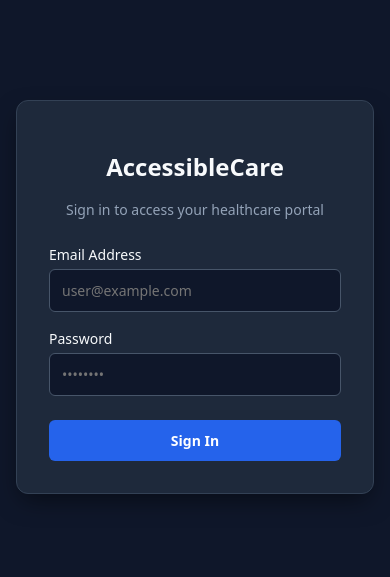
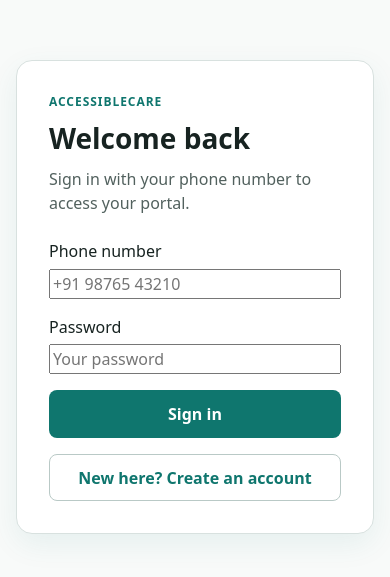
Before and after one commit to SGARVITHA/accessiblecare, a React (Vite) app in the folder accessiblecare/frontend/: page /login in a window 390 px wide. Shown: the part 125-702 px from the top of the page. Built offline with nearby package versions, Linux system fonts and the light colour scheme; no server answers.

Commit message:
Update login to phone and password with patient registration link

```diff
--- a/accessiblecare/frontend/src/pages/auth/LoginPage.tsx
+++ b/accessiblecare/frontend/src/pages/auth/LoginPage.tsx
@@ -2,169 +2,43 @@ import React, { useState } from 'react';
 import { useNavigate, useLocation } from 'react-router-dom';
 import { useAuth } from '../../hooks/useAuth';
 
-const ROLE_HOME: Record<string, string> = {
-  PATIENT: '/patient',
-  STAFF: '/staff',
-  INTERPRETER: '/interpreter',
-};
+const ROLE_HOME: Record<string, string> = { PATIENT: '/patient', STAFF: '/staff', INTERPRETER: '/interpreter' };
 
 export default function LoginPage() {
-  const [email, setEmail] = useState('');
+  const [phone, setPhone] = useState('');
   const [password, setPassword] = useState('');
   const [errorMsg, setErrorMsg] = useState<string | null>(null);
   const [submitting, setSubmitting] = useState(false);
-
   const { signIn } = useAuth();
   const navigate = useNavigate();
   const location = useLocation();
 
-  const handleSubmit = async (e: React.FormEvent) => {
-    e.preventDefault();
-    setErrorMsg(null);
-    setSubmitting(true);
-
-    const result = await signIn(email, password);
+  const handleSubmit = async (event: React.FormEvent) => {
+    event.preventDefault(); setErrorMsg(null); setSubmitting(true);
+    const result = await signIn(phone.trim(), password);
     setSubmitting(false);
-
     if (result.success && result.role) {
-      const userRole = result.role.trim().toUpperCase();
-      const roleHome = ROLE_HOME[userRole];
-
-      // Only use a previously requested path when it belongs to the user's
-      // backend-authoritative role. Never let an arbitrary URL/state bypass role routing.
+      const roleHome = ROLE_HOME[result.role.trim().toUpperCase()];
       const from = (location.state as { from?: { pathname?: string } })?.from?.pathname;
-      const rolePrefix = roleHome ? `${roleHome}/` : '';
-      const isRoleHome = from === roleHome;
-      const isRolePath = !!rolePrefix && from?.startsWith(rolePrefix);
-
-      if (roleHome && (isRoleHome || isRolePath)) {
-        navigate(from as string, { replace: true });
-      } else if (roleHome) {
-        navigate(roleHome, { replace: true });
-      } else {
-        // Defensive fallback: signIn should never return success for an unknown role.
-        setErrorMsg('Your account has an invalid AccessibleCare role. Please contact the hospital administrator.');
-      }
-    } else {
-      setErrorMsg(result.error || 'Login failed');
-    }
+      const isRolePath = !!roleHome && !!from && (from === roleHome || from.startsWith(`${roleHome}/`));
+      if (roleHome) navigate(isRolePath ? from as string : roleHome, { replace: true });
+      else setErrorMsg('Your account has an invalid AccessibleCare role.');
+    } else setErrorMsg(result.error || 'Login failed');
   };
 
   return (
-    <div
-      style={{
-        display: 'flex',
-        minHeight: '100vh',
-        alignItems: 'center',
-        justifyContent: 'center',
-        backgroundColor: '#0f172a',
-        color: '#f8fafc',
-        fontFamily: 'system-ui, -apple-system, sans-serif',
-        padding: '1rem',
-      }}
-    >
-      <div
-        style={{
-          width: '100%',
-          maxWidth: '400px',
-          padding: '2rem',
-          borderRadius: '0.75rem',
-          backgroundColor: '#1e293b',
-          boxShadow: '0 10px 25px -5px rgba(0, 0, 0, 0.5)',
-          border: '1px solid #334155',
-        }}
-      >
-        <h1 style={{ fontSize: '1.5rem', fontWeight: 600, marginBottom: '0.5rem', textAlign: 'center' }}>
-          AccessibleCare
-        </h1>
-        <p style={{ fontSize: '0.875rem', color: '#94a3b8', marginBottom: '1.5rem', textAlign: 'center' }}>
-          Sign in to access your healthcare portal
-        </p>
-
-        {errorMsg && (
-          <div
-            style={{
-              padding: '0.75rem',
-              marginBottom: '1rem',
-              backgroundColor: '#450a0a',
-              border: '1px solid #991b1b',
-              color: '#fca5a5',
-              borderRadius: '0.375rem',
-              fontSize: '0.875rem',
-            }}
-          >
-            {errorMsg}
-          </div>
-        )}
-
-        <form onSubmit={handleSubmit}>
-          <div style={{ marginBottom: '1rem' }}>
-            <label htmlFor="email" style={{ display: 'block', fontSize: '0.875rem', fontWeight: 500, marginBottom: '0.25rem' }}>
-              Email Address
-            </label>
-            <input
-              id="email"
-              type="email"
-              required
-              value={email}
-              onChange={(e) => setEmail(e.target.value)}
-              placeholder="user@example.com"
-              style={{
-                width: '100%',
-                padding: '0.625rem 0.75rem',
-                borderRadius: '0.375rem',
-                border: '1px solid #475569',
-                backgroundColor: '#0f172a',
-                color: '#f8fafc',
-                fontSize: '0.875rem',
-                boxSizing: 'border-box',
-              }}
-            />
-          </div>
-
-          <div style={{ marginBottom: '1.5rem' }}>
-            <label htmlFor="password" style={{ display: 'block', fontSize: '0.875rem', fontWeight: 500, marginBottom: '0.25rem' }}>
-              Password
-            </label>
-            <input
-              id="password"
-              type="password"
-              required
-              value={password}
-              onChange={(e) => setPassword(e.target.value)}
-              placeholder="••••••••"
-              style={{
-                width: '100%',
-                padding: '0.625rem 0.75rem',
-                borderRadius: '0.375rem',
-                border: '1px solid #475569',
-                backgroundColor: '#0f172a',
-                color: '#f8fafc',
-                fontSize: '0.875rem',
-                boxSizing: 'border-box',
-              }}
-            />
-          </div>
-
-          <button
-            type="submit"
-            disabled={submitting}
-            style={{
-              width: '100%',
-              padding: '0.625rem',
-              borderRadius: '0.375rem',
-              backgroundColor: '#2563eb',
-              color: '#ffffff',
-              fontWeight: 600,
-              fontSize: '0.875rem',
-              border: 'none',
-              cursor: submitting ? 'not-allowed' : 'pointer',
-              opacity: submitting ? 0.7 : 1,
-            }}
-          >
-            {submitting ? 'Signing in...' : 'Sign In'}
-          </button>
+    <div style={{ display: 'flex', minHeight: '100vh', alignItems: 'center', justifyContent: 'center', background: '#f8faf9', padding: '1rem', fontFamily: 'system-ui, -apple-system, sans-serif', color: '#172321' }}>
+      <div style={{ width: '100%', maxWidth: 420, padding: '2rem', borderRadius: 16, background: '#fff', border: '1px solid #d8e1df', boxShadow: '0 10px 30px rgba(15, 118, 110, 0.08)' }}>
+        <p style={{ margin: 0, fontSize: '.75rem', fontWeight: 700, letterSpacing: '.08em', color: '#0f766e' }}>ACCESSIBLECARE</p>
+        <h1 style={{ margin: '.4rem 0 .5rem', fontSize: '1.75rem' }}>Welcome back</h1>
+        <p style={{ margin: '0 0 1.5rem', color: '#52615e' }}>Sign in with your phone number to access your portal.</p>
+        {errorMsg && <div role="alert" style={{ padding: '.75rem', marginBottom: '1rem', borderRadius: 8, background: '#fff1f2', border: '1px solid #fecdd3', color: '#9f1239' }}>{errorMsg}</div>}
+        <form onSubmit={handleSubmit} style={{ display: 'grid', gap: '1rem' }}>
+          <label style={{ display: 'grid', gap: '.35rem' }}><span>Phone number</span><input type="tel" required value={phone} onChange={(e) => setPhone(e.target.value)} placeholder="+91 98765 43210" autoComplete="tel" /></label>
+          <label style={{ display: 'grid', gap: '.35rem' }}><span>Password</span><input type="password" required value={password} onChange={(e) => setPassword(e.target.value)} placeholder="Your password" autoComplete="current-password" /></label>
+          <button type="submit" disabled={submitting} style={{ padding: '.75rem', border: 0, borderRadius: 8, background: '#0f766e', color: '#fff', fontWeight: 700 }}>{submitting ? 'Signing in...' : 'Sign in'}</button>
         </form>
+        <button type="button" onClick={() => navigate('/register')} style={{ width: '100%', marginTop: '1rem', padding: '.65rem', border: '1px solid #b9c9c6', borderRadius: 8, background: '#fff', color: '#0f766e', fontWeight: 600 }}>New here? Create an account</button>
       </div>
     </div>
   );
```
